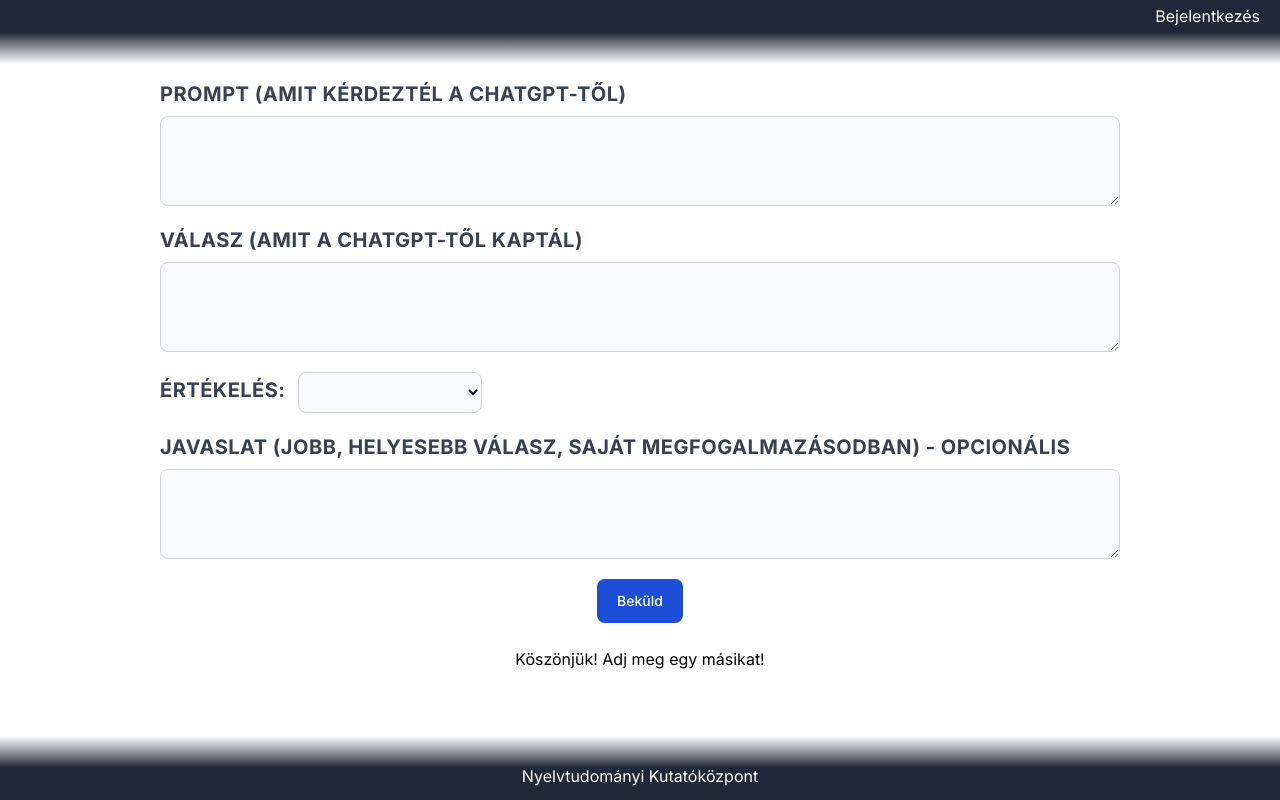
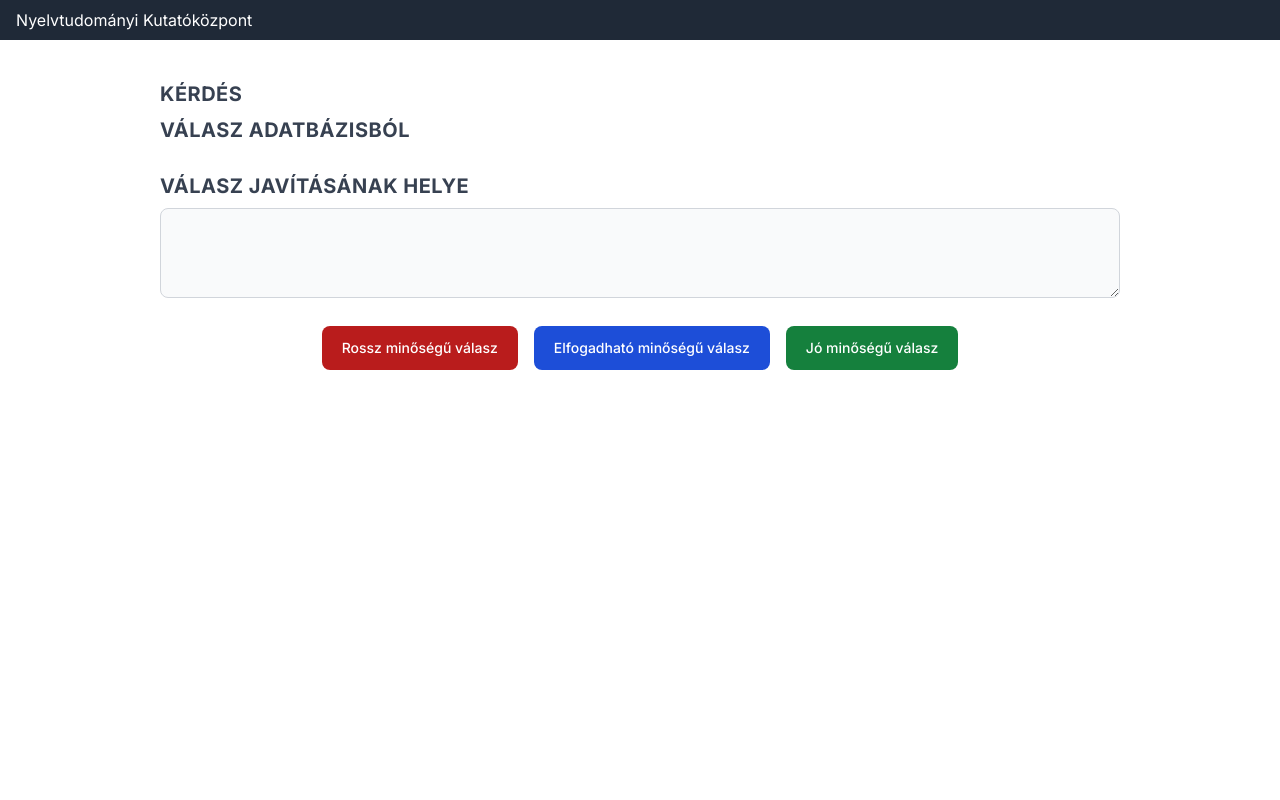
Before and after one commit to SophieH07/prompt_collector_nytud, a Next.js app in the folder next-app/: page / in a window 1280 px wide. Built offline with nearby package versions, Linux system fonts and the light colour scheme; no server answers.

Commit message:
rewrite prompt collector with db

```diff
--- a/next-app/app/api/db/route.ts
+++ b/next-app/app/api/db/route.ts
@@ -1,24 +1,37 @@
 import { PrismaClient, Prisma } from '@prisma/client'
 import { NextRequest } from 'next/server'
-import { getSession } from "@auth0/nextjs-auth0"
+// import { getSession } from "@auth0/nextjs-auth0"
 
 const prisma = new PrismaClient()
 
+export async function GET(req:NextRequest, res:any) {
+    const data = req.body;
+    try {
+      const result = await prisma.prompt.findMany();
+      res.status(200).json(result);
+      console.log(result);
+    } catch (err) {
+      console.log(err);
+      res.status(403).json({ err: "Error occured." });
+    }
+
+    return {
+        props: {data}
+    }
+  };
+
+
 export async function POST(request: NextRequest) {
-    const { user } = await getSession() || {};
+    // const { user } = await getSession() || {};
     const {
-        prompt,
-        response,
         suggestion,
         status
     } = await request.json();
     let insertPrompt: any;
     insertPrompt = {
-        email: user?.email || '',
-        prompt: prompt || '',
-        response: response || '',
+        // email: user?.email || '',
         suggestion: suggestion || '',
-        status: status || 'UNGRADED'
+        status: status || 0
     }
 
     await prisma.prompt.create({
--- /dev/null
+++ b/next-app/app/data.tsx
@@ -0,0 +1,18 @@
+export default function Data() {
+  return (
+    <div className="flex justify-center">
+      <div className="w-3/4">
+        <div>
+          <p className="uppercase tracking-wide text-gray-700 text-xl font-bold mb-2">
+            Kérdés
+          </p>
+        </div>
+        <div>
+          <p className="uppercase tracking-wide text-gray-700 text-xl font-bold mb-2">
+            Válasz adatbázisból
+          </p>
+        </div>
+      </div>
+    </div>
+  );
+}
--- a/next-app/app/form.tsx
+++ b/next-app/app/form.tsx
@@ -2,31 +2,21 @@
 import { useState, FormEvent } from "react";
 
 export default function Form() {
-  let [prompt, setPrompt] = useState("");
-  let [answer, setAnswer] = useState("");
   let [suggestion, setSuggestion] = useState("");
-  let [status, setStatus] = useState("");
+  let [status, setStatus] = useState(0);
   let [isLoading, setIsLoading] = useState(false);
-  let [isEmpty, setIsEmpty] = useState(false);
-
-  const handleChange = (event: React.ChangeEvent<HTMLSelectElement>) => {
-    setStatus(event.target.value);
-  };
 
   async function onSubmit(event: FormEvent<HTMLFormElement>) {
     event.preventDefault();
     setIsLoading(true);
     try {
-      if (prompt.trim().length > 0 && answer.trim().length > 0) {
-        setIsEmpty(false);
+      if (suggestion.trim().length > 0) {
         const response = await fetch("/api/db", {
           method: "POST",
           headers: {
             "Content-Type": "application/json",
           },
           body: JSON.stringify({
-            prompt: prompt,
-            response: answer,
             suggestion: suggestion,
             status: status,
           }),
@@ -35,17 +25,13 @@ export default function Form() {
         if (!response.ok) {
           throw new Error("Failed to submit data");
         }
-      } else {
-        setIsEmpty(true);
       }
     } catch (error) {
       console.error("An error occurred while submitting:", error);
     } finally {
       setIsLoading(false);
-      setPrompt("");
-      setAnswer("");
       setSuggestion("");
-      setStatus("");
+      setStatus(0);
     }
   }
 
@@ -54,54 +40,9 @@ export default function Form() {
       <div className="flex justify-center">
         <form className="w-3/4" onSubmit={onSubmit}>
           <div className="justify-center">
-            {isEmpty ? (
-              <p className="text-red-500 text-s italic">
-                Adj meg promptot és választ is
-              </p>
-            ) : (
-              <p></p>
-            )}
-            <div className="">
-              <label className="block uppercase tracking-wide text-gray-700 text-xl font-bold mb-2">
-                prompt (amit kérdeztél a chatgpt-től)
-              </label>
-              <textarea
-                className="block resize p-6 w-full text-sm text-gray-900 bg-gray-50 rounded-lg border border-gray-300 focus:ring-blue-500 focus:border-blue-500"
-                onChange={(e) => setPrompt(e.target.value)}
-                value={prompt}
-              />
-            </div>
             <div className="pt-5">
               <label className="block uppercase tracking-wide text-gray-700 text-xl font-bold mb-2">
-                válasz (amit a chatgpt-től kaptál)
-              </label>
-              <textarea
-                className="block resize p-6 w-full text-sm text-gray-900 bg-gray-50 rounded-lg border border-gray-300 focus:ring-blue-500 focus:border-blue-500"
-                onChange={(e) => setAnswer(e.target.value)}
-                value={answer}
-              />
-            </div>
-            <div className="pt-5 flex">
-              <label className="block uppercase tracking-wide text-gray-700 text-xl font-bold pr-3 pt-1">
-                értékelés:
-              </label>
-              <select
-                id="status"
-                className="bg-gray-50 border border-gray-300 text-gray-900 text-sm rounded-lg focus:ring-blue-500 focus:border-blue-500 block p-2.5"
-                value={status}
-                onChange={(e) => setStatus(e.target.value)}
-              >
-                <option value="UNGRADED"></option>
-                <option value="PERFECT">Teljesen rendben van</option>
-                <option value="FIX">Javítandó</option>
-                <option value="BAD">Rossz</option>
-              </select>
-            </div>
-
-            <div className="pt-5">
-              <label className="block uppercase tracking-wide text-gray-700 text-xl font-bold mb-2">
-                javaslat (jobb, helyesebb válasz, saját megfogalmazásodban) -
-                opcionális
+                válasz javításának helye
               </label>
               <textarea
                 className="block resize p-6 w-full text-sm text-gray-900 bg-gray-50 rounded-lg border border-gray-300 focus:ring-blue-500 focus:border-blue-500"
@@ -110,17 +51,39 @@ export default function Form() {
               />
             </div>
           </div>
-          <div className="flex justify-center pt-5">
-            <input
-              type="submit"
-              value="Beküld"
-              className="text-white bg-blue-700 hover:bg-blue-800 cursor-pointer focus:ring-4 focus:outline-none focus:ring-blue-300 font-medium rounded-lg text-sm w-full lg:py-3 sm:w-auto px-5 py-2.5 text-center dark:bg-blue-600 dark:hover:bg-blue-700 dark:focus:ring-blue-800"
-            />
+          <div className="flex justify-center p-5">
+            <div className="p-2">
+              <button
+                type="submit"
+                onClick={() => setStatus(1)}
+                className="text-white bg-red-700 hover:bg-red-800 cursor-pointer focus:ring-4 focus:outline-none focus:ring-red-300 font-medium rounded-lg text-sm w-full lg:py-3 sm:w-auto px-5 py-2.5 text-center"
+              >
+                Rossz minőségű válasz
+              </button>
+            </div>
+            <div className="p-2">
+              <button
+                type="submit"
+                onClick={() => setStatus(2)}
+                className="text-white bg-blue-700 hover:bg-blue-800 cursor-pointer focus:ring-4 focus:outline-none focus:ring-blue-300 font-medium rounded-lg text-sm w-full lg:py-3 sm:w-auto px-5 py-2.5 text-center"
+              >
+                Elfogadható minőségű válasz
+              </button>
+            </div>
+            <div className="p-2">
+              <button
+                type="submit"
+                onClick={() => setStatus(3)}
+                className="text-white bg-green-700 hover:bg-green-800 cursor-pointer focus:ring-4 focus:outline-none focus:ring-geen-300 font-medium rounded-lg text-sm w-full lg:py-3 sm:w-auto px-5 py-2.5 text-center"
+              >
+                Jó minőségű válasz
+              </button>
+            </div>
           </div>
         </form>
       </div>
       <div className="flex justify-center pt-6">
-        <p>{isLoading ? "Küldés..." : "Köszönjük! Adj meg egy másikat!"}</p>
+        <p>{isLoading ? "Küldés..." : ""}</p>
       </div>
     </div>
   );
--- a/next-app/app/layout.tsx
+++ b/next-app/app/layout.tsx
@@ -6,8 +6,8 @@ import { Inter } from "next/font/google";
 const inter = Inter({ subsets: ["latin"] });
 
 export const metadata: Metadata = {
-  title: "PROMPT KÜLDÉS",
-  description: "Küldj promptot és választ az adatbázisba.",
+  title: "PROMPT ÉRTÉKELÉS",
+  description: "Értékelj promptot.",
 };
 
 export default function RootLayout({
--- a/next-app/app/layout/navbar.tsx
+++ b/next-app/app/layout/navbar.tsx
@@ -1,12 +1,13 @@
 "use client";
 
-import { useUser } from "@auth0/nextjs-auth0/client";
+// import { useUser } from "@auth0/nextjs-auth0/client";
 
 export default function NavBar() {
-  const { user, error, isLoading } = useUser();
+  // const { user, error, isLoading } = useUser();
   return (
-    <div className="fixed w-screen h-16 bg-gradient-to-b from-gray-800 via-gray-800">
-      <div className="text-right pt-1 pr-5 text-white">
+    <div className="fixed w-screen h-10 bg-gray-800 flex text-white">
+      <p className="pt-2 pl-4">Nyelvtudományi Kutatóközpont</p>
+      {/* <div className="text-right pt-1 pr-5 text-white">
         {user ? (
           <h2>
             {user.name} <a href="/api/auth/logout">Kijelentkezés</a>
@@ -14,7 +15,7 @@ export default function NavBar() {
         ) : (
           <a href="/api/auth/login">Bejelentkezés</a>
         )}
-      </div>
+      </div> */}
     </div>
   );
 }
--- a/next-app/app/page.tsx
+++ b/next-app/app/page.tsx
@@ -1,15 +1,17 @@
 import NavBar from "./layout/navbar";
 import Form from "./form";
-import Footer from "./layout/footer";
+import Data from "./data";
+// import Footer from "./layout/footer";
 
 export default function Home() {
   return (
     <div>
       <NavBar />
       <main className="py-20 min-h-screen">
+        <Data />
         <Form />
       </main>
-      <Footer />
+      {/* <Footer /> */}
     </div>
   );
 }
```
